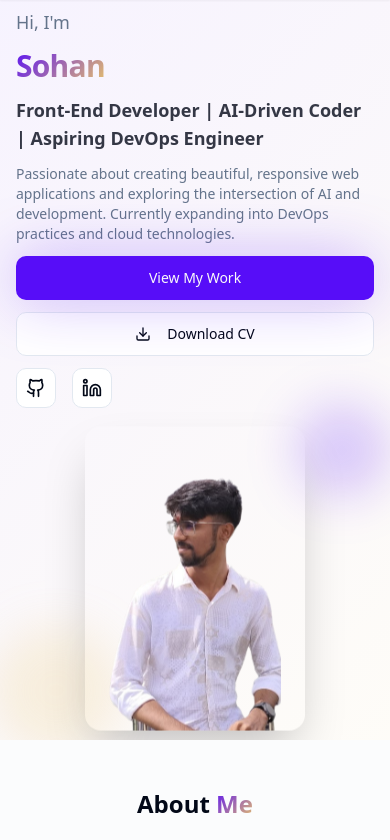
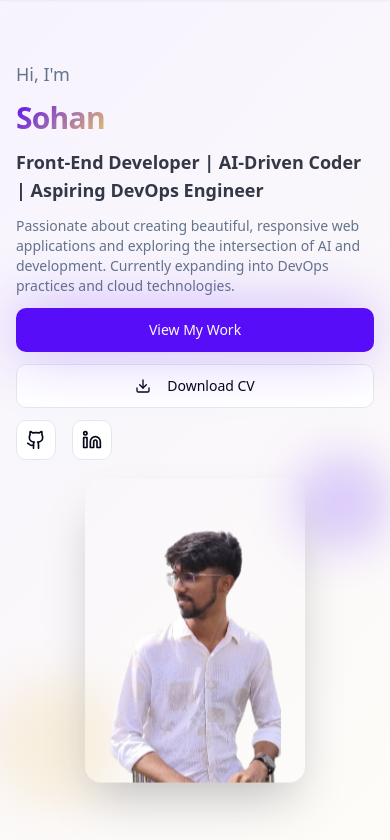
Before and after one commit to sohan20051102/sohan-vibe-codingspace-81, a React (Vite) app: page / in a window 390 px wide. Shown: the top 840 px of the page. Built offline with nearby package versions, Linux system fonts and the light colour scheme; the HTML template or start-up script is replaced by a standard one.

Commit message:
Feat: Adjust hero section size to fit viewport
Increased the minimum height of the hero section to 100% of the viewport height for both mobile and desktop views.

This change ensures that the hero section fits perfectly on one page, as requested by the user.

```diff
--- a/src/components/hero-section.tsx
+++ b/src/components/hero-section.tsx
@@ -16,7 +16,7 @@ export function HeroSection() {
   }
 
   return (
-    <section id="home" className="min-h-[80svh] sm:min-h-[90vh] flex items-center justify-center relative overflow-hidden">
+    <section id="home" className="min-h-[100svh] sm:min-h-[100vh] flex items-center justify-center relative overflow-hidden">
       {/* Background gradient */}
       <div className="absolute inset-0 bg-hero-gradient opacity-5 pointer-events-none"></div>
 
```
